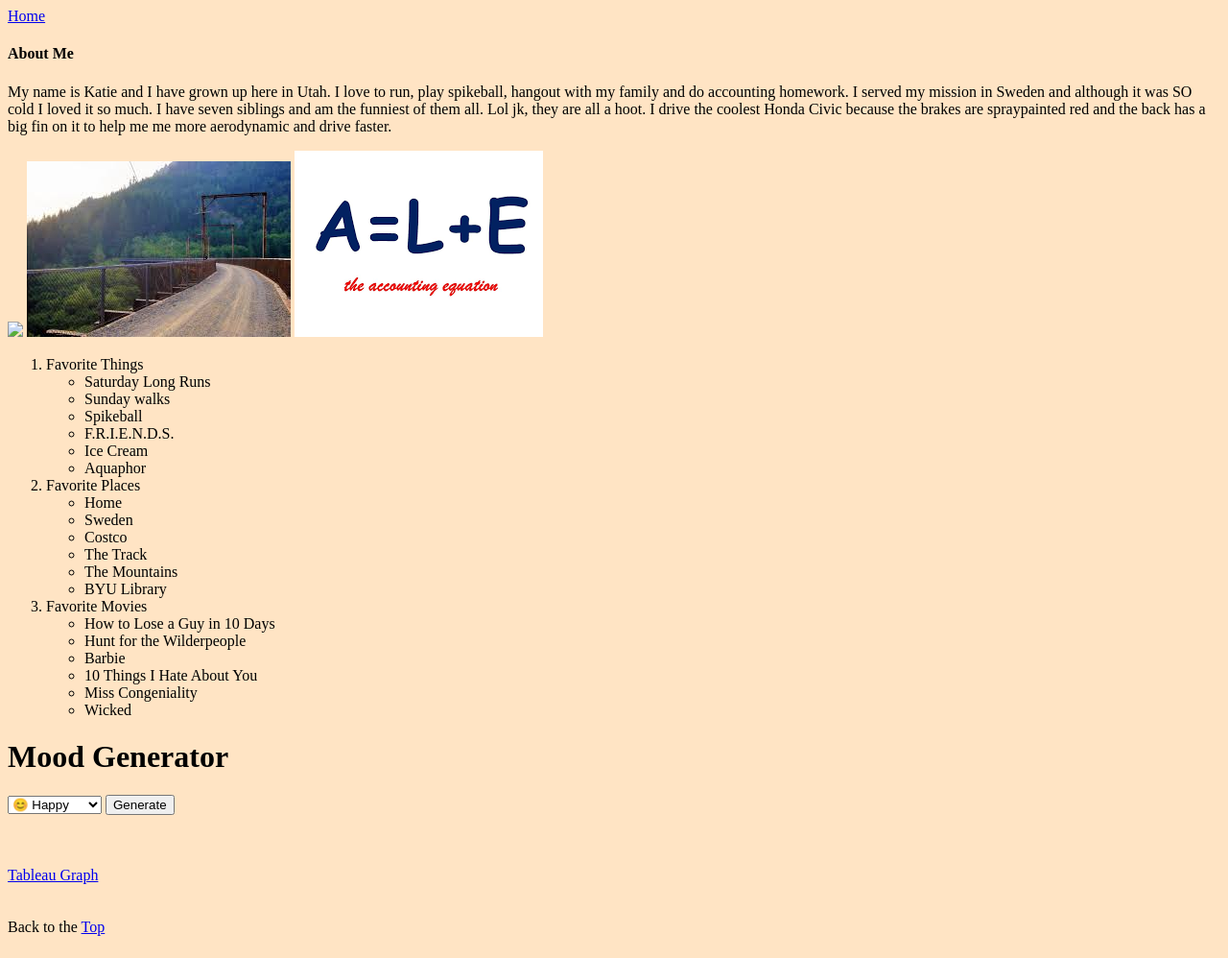
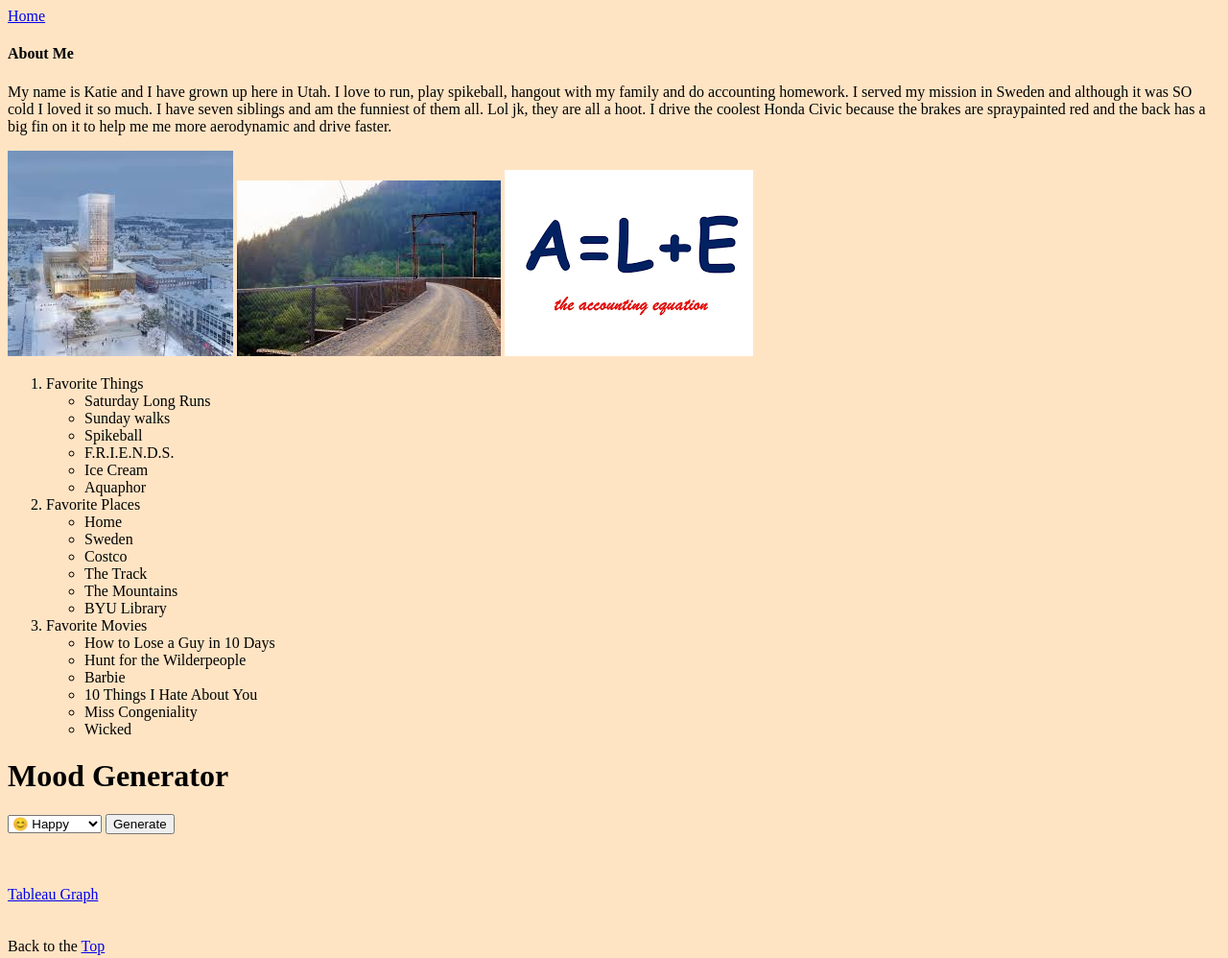
Before and after one commit to katiebybee-crypto/IS-html, a plain HTML site: page scratch.html in a window 1280 px wide. Shown: the whole page at 96% size. Drawn offline with Linux system fonts and the light colour scheme; files whose address does not match are found by name.

Commit message:
Update scratch.html

```diff
--- a/scratch.html
+++ b/scratch.html
@@ -30,7 +30,7 @@ Katie Bybee
 
 
 
-        <img src="../startbootstrap-clean-blog-gh-pages/assets/img/skelleftea.jpeg">
+        <img src="../assets/img/skelleftea.jpeg">
         <img src="../startbootstrap-clean-blog-gh-pages/assets/img/tunnels.jpeg">
         <img src="../startbootstrap-clean-blog-gh-pages/assets/img/accounting.png">
 
```
